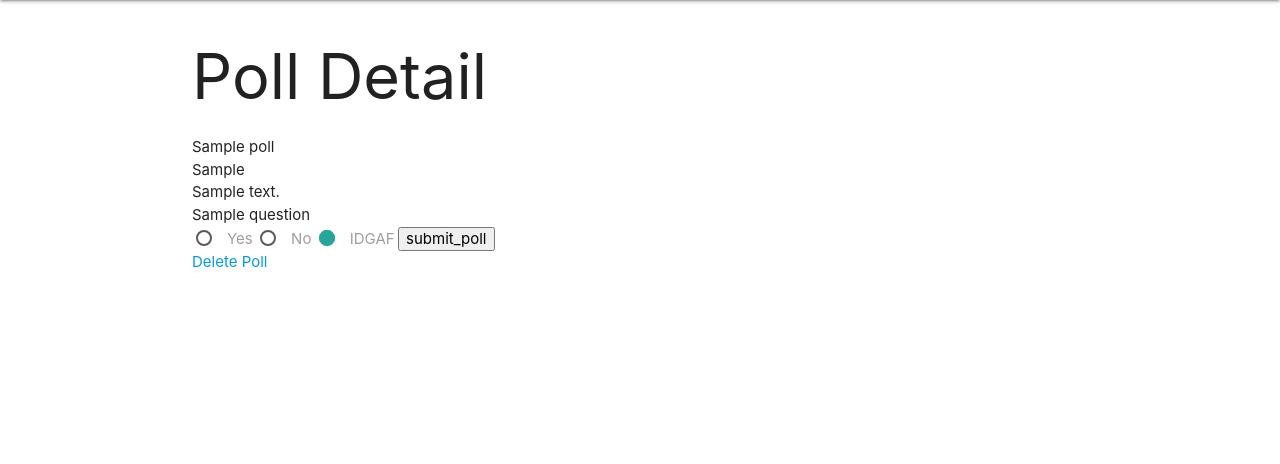
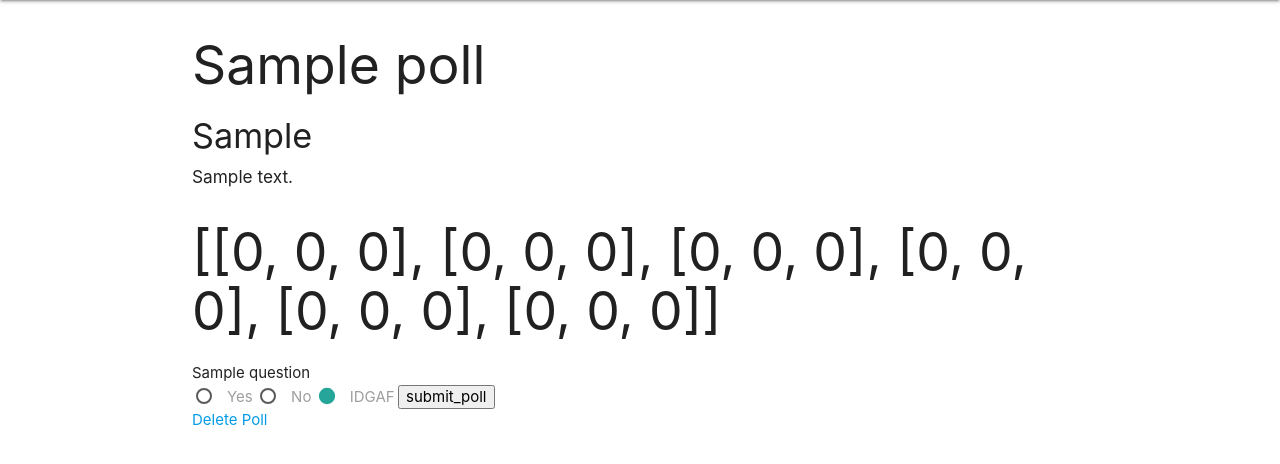
Before and after one commit to DaCoPro/US-Polling, a Django app: page /polls/1/ in a window 1280 px wide. Shown: the part 64-528 px from the top of the page. Run offline with Django 3.2, Linux system fonts and the light colour scheme; a user stored in the database is signed in; tables that the repository leaves empty hold one stand-in row (values such as "Sample post").

Commit message:
Process responses backend

```diff
--- a/main_app/templates/polls/detail.html
+++ b/main_app/templates/polls/detail.html
@@ -1,12 +1,11 @@
 {% extends 'base.html' %}
 {% block content %}
 
-<h1>Poll Detail</h1>
+<h2>{{ poll.title }}</h2>
+<h4>{{ poll.abstract }}</h4>
+<h6>{{ poll.content }}</h6>
 
-<div>{{ poll.title }}</div>
-<div>{{ poll.abstract }}</div>
-<div>{{ poll.content }}</div>
-
+<h2>{{poll_response}}</h2>
 {% if not userId in hasVoted %}
 
 <form action="{% url 'submit_poll' poll.id %}" method="POST">
@@ -29,5 +28,11 @@
   <input type="submit" value="submit_poll"/>
 </form>
 {% endif %}
+
+{% if userId in hasVoted %}
+
+<h4>Thanks for Voting!</h4>
+
+{% endif %}
 <a href="{% url 'polls_delete' poll.id %}">Delete Poll</a>
 {% endblock %}
--- a/main_app/views.py
+++ b/main_app/views.py
@@ -6,7 +6,7 @@ from django.contrib.auth.forms import UserCreationForm
 from django.contrib.auth.decorators import login_required
 from django.contrib.auth.mixins import LoginRequiredMixin
 
-from .models import Poll
+from .models import *
 from .forms import QuestionForm
 from .forms import ResponseForm
 
@@ -33,9 +33,30 @@ def polls_index(request):
 @login_required
 def polls_detail(request, poll_id):
   poll = Poll.objects.get(id=poll_id)
+  #cache for updating has_votes property
   userId = request.user
   hasVoted = poll.hasVoted.split('&')
-  return render(request, 'polls/detail.html', {'poll': poll,'userId':str(userId.id),'hasVoted':hasVoted})
+  #cache for results
+  try:
+    poll_response = []
+    responses = Response.objects.filter(poll=poll_id)
+
+    for idx, x in enumerate(responses[0].response):
+      yes = 0
+      no = 0
+      idc = 0
+
+      for response in responses:
+        question = response.response[idx]
+
+        if question == '0': yes += 1
+        if question == '1': no += 1
+        if question == '2': idc += 1
+      poll_response.append([yes, no, idc])
+    # responses = poll_response
+  except:
+    responses = 'No Responses Yet'
+  return render(request, 'polls/detail.html', {'poll': poll,'userId':str(userId.id),'hasVoted':hasVoted, 'poll_response':poll_response})
 
 @login_required
 def polls_edit(request, poll_id):
```
